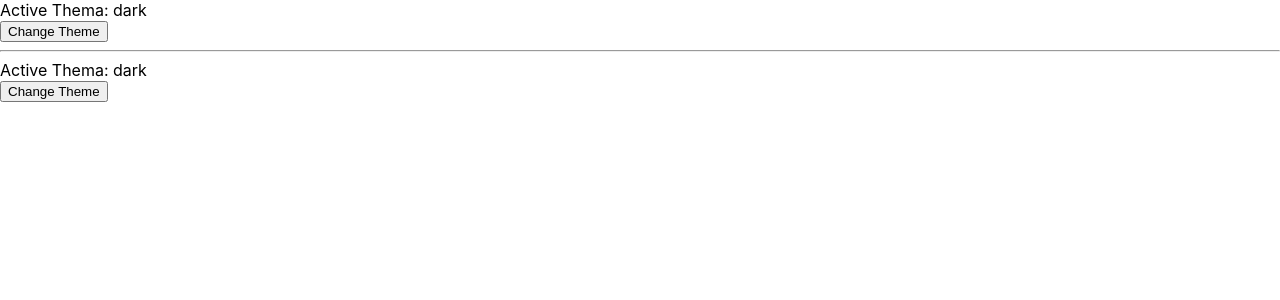
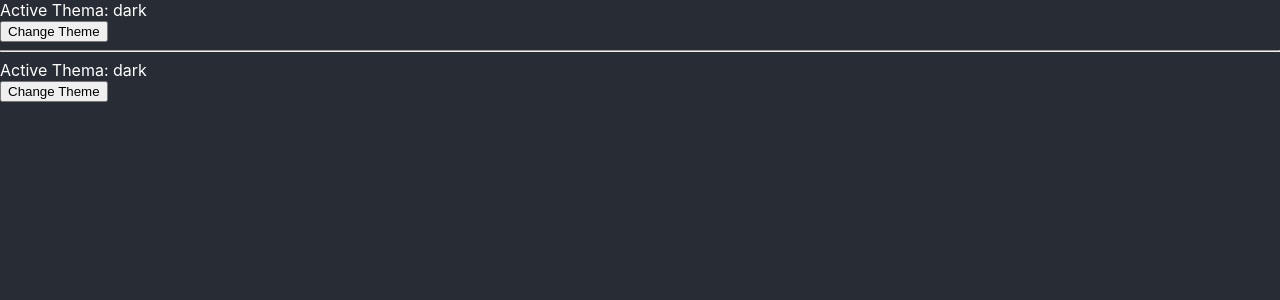
Before and after one commit to asuf29/react-contextAPI, a React (Create React App) app: page / in a window 1280 px wide. Shown: the top 300 px of the page. Built offline with nearby package versions, Linux system fonts and the light colour scheme.

Commit message:
dark-light transition done

```diff
--- a/src/components/Container.js
+++ b/src/components/Container.js
@@ -7,7 +7,7 @@ import ThemeContext from "../context/ThemeContext";
 function Container() {
   const { theme } = useContext(ThemeContext);
   return (
-    <div>
+    <div className={`app ${theme === "dark" ? theme : ""}`}>
       <Header />
 
       <hr />
```
